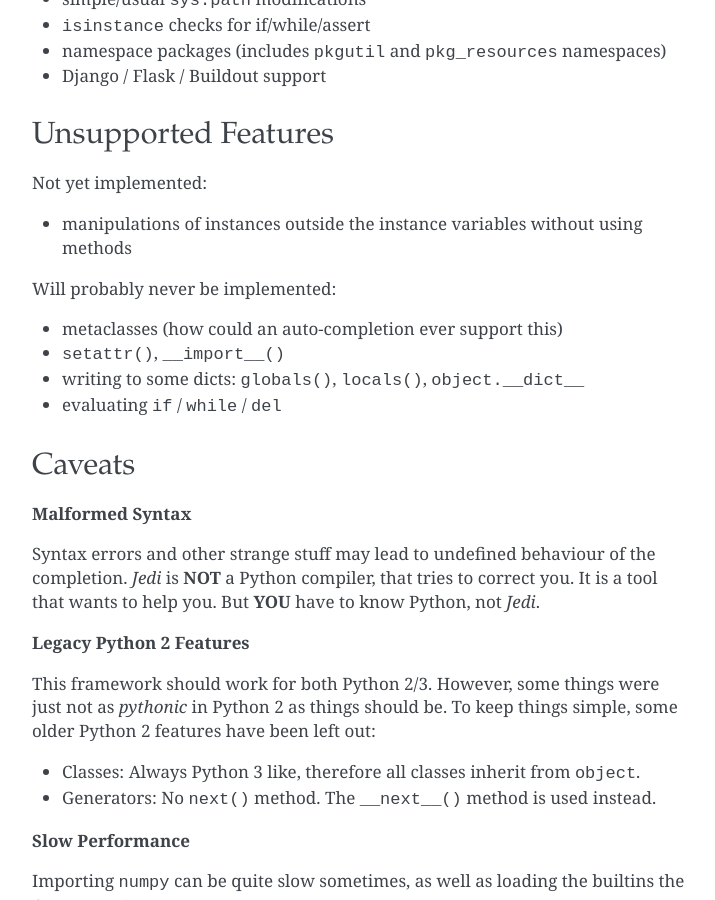
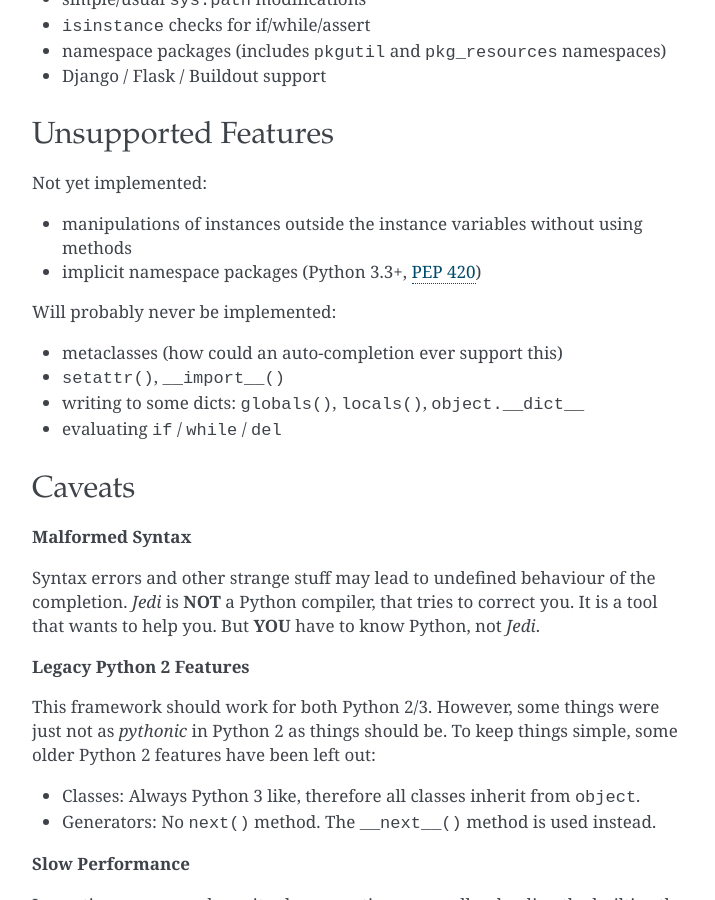
Before and after one commit to davidhalter/jedi, a Sphinx documentation site: the page built from docs/docs/features.rst, in a window 1280 px wide and 900 px high, scrolled down 1159 px. Shown: the whole window, without its empty margins (388-1103 px from the left). Built offline with Sphinx 7.4.7, drawn with Linux system fonts in a browser that asks for light colours; the version number is read from the project's files by our own code.

Commit message:
Update unsupported features list with "implicit namespace packages"

```diff
--- a/docs/docs/features.rst
+++ b/docs/docs/features.rst
@@ -64,6 +64,7 @@ Not yet implemented:
 
 - manipulations of instances outside the instance variables without using
   methods
+- implicit namespace packages (Python 3.3+, `PEP 420 <https://www.python.org/dev/peps/pep-0420/>`_)
 
 Will probably never be implemented:
 
```
